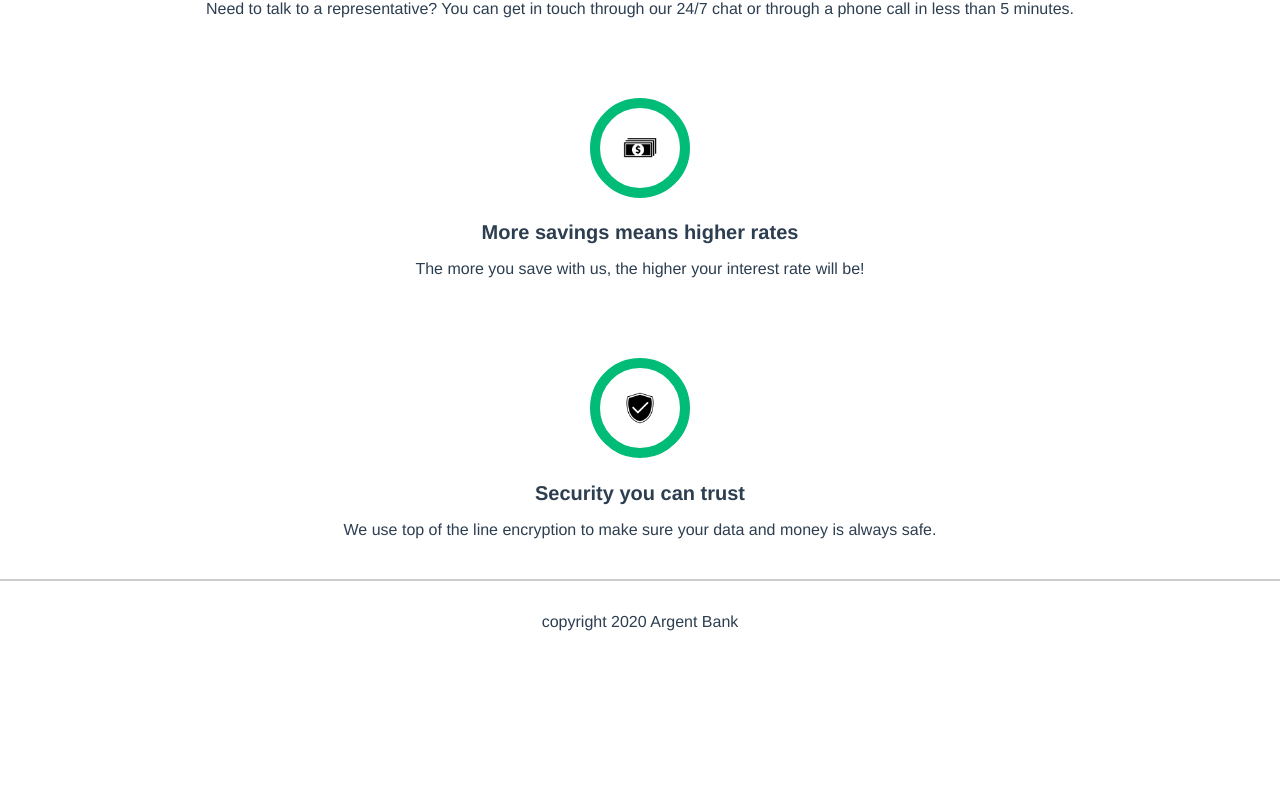
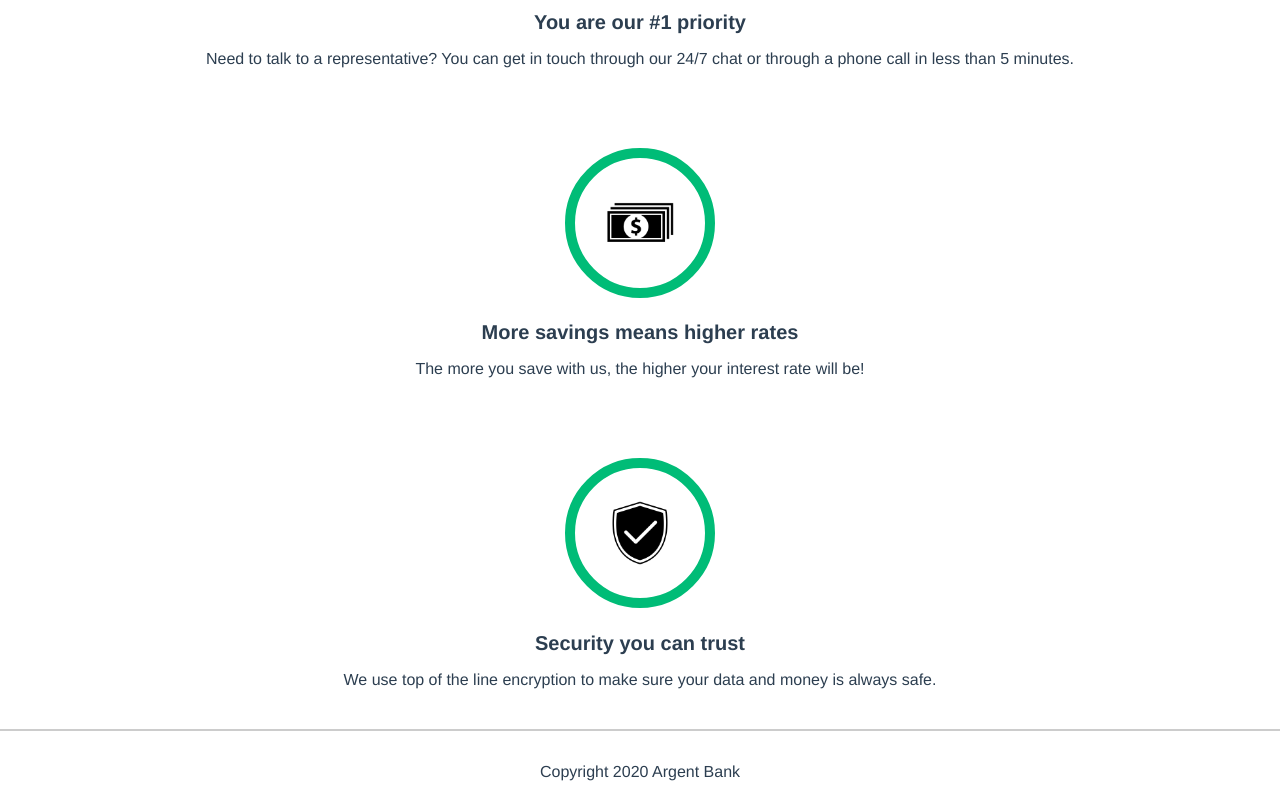
Before and after one commit to Flow2510/ArgentBank, a React (Vite) app: page / in a window 1280 px wide. Shown: the part 565-1370 px from the top of the page. Before the commit the page ends 1228 px from the top, so only its background shows below. Built offline with nearby package versions, Linux system fonts and the light colour scheme.

Commit message:
correction du footer

```diff
--- a/src/components/card/card.scss
+++ b/src/components/card/card.scss
@@ -3,7 +3,7 @@
     padding: 2.5rem;
 
     &__icon{
-        width: 100px;
+        width: 150px;
         border: 10px solid #00bc77;
         border-radius: 9999px;
         padding: 1rem;
--- a/src/components/footer/footer.jsx
+++ b/src/components/footer/footer.jsx
@@ -3,7 +3,7 @@ import './footer.scss'
 export default function Footer() {
     return(
         <footer className="footer">
-            <p>copyright 2020 Argent Bank</p>
+            <p>Copyright 2020 Argent Bank</p>
         </footer>
     )
 }
--- a/src/components/footer/footer.scss
+++ b/src/components/footer/footer.scss
@@ -1,5 +1,5 @@
 .footer{
     text-align: center;
-    padding: 2rem 0;
+    padding: 2rem 0 1.5rem;
     border-top: 2px solid #ccc;
 }
```
